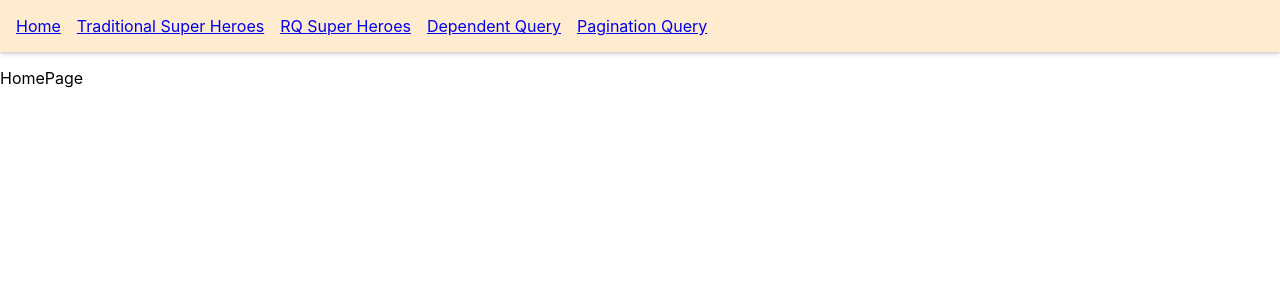
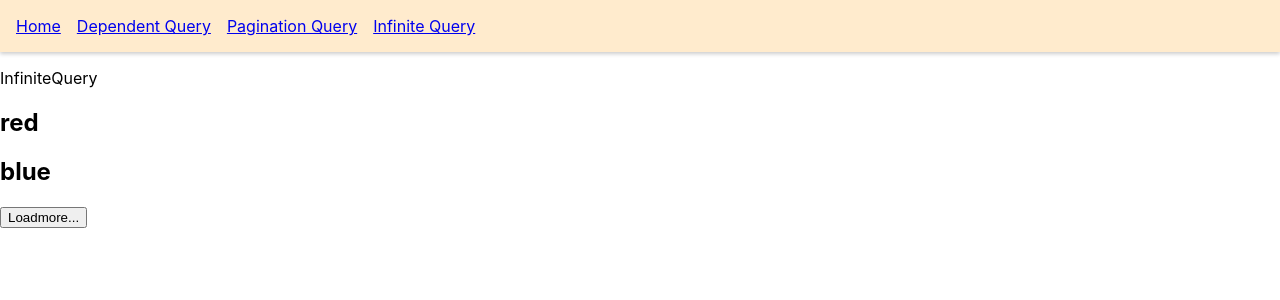
Before and after one commit to dattruong88vn/education-react-query, a React (Create React App) app: page /infinite-query in a window 1280 px wide. Shown: the top 300 px of the page. Built offline with nearby package versions, Linux system fonts and the light colour scheme; data requests are answered from the project's data file.

Commit message:
infinite query

```diff
--- a/src/App.js
+++ b/src/App.js
@@ -12,6 +12,7 @@ import { ParallelQueries } from "./components/ParallelQueries";
 import { DynamicParallelQuery } from "./components/DynamicParallelQuery";
 import DependentQueryPage from "./components/DependentQuery";
 import { PaginationQuery } from "./components/PaginationQuery";
+import { InfiniteQuery } from "./components/InfiniteQuery";
 
 const queryClient = new QueryClient();
 
@@ -25,16 +26,16 @@ function App() {
               <li>
                 <Link to="/">Home</Link>
               </li>
-              <li>
+              {/* <li>
                 <Link to="/super-heroes">Traditional Super Heroes</Link>
               </li>
               <li>
                 <Link to="/rq-super-heroes">RQ Super Heroes</Link>
               </li>
-              {/* <li>
+              <li>
                 <Link to="/hw-super-heroes">HW Super Heroes</Link>
-              </li> */}
-              {/* <li>
+              </li>
+              <li>
                 <Link to="/rq-parallel-queries">Parallel Queries</Link>
               </li>
               <li>
@@ -47,6 +48,9 @@ function App() {
               </li>
               <li>
                 <Link to="/pagination-query">Pagination Query</Link>
+              </li>
+              <li>
+                <Link to="/infinite-query">Infinite Query</Link>
               </li>
             </ul>
           </nav>
@@ -75,6 +79,9 @@ function App() {
             <Route path="/pagination-query">
               <PaginationQuery />
             </Route>
+            <Route path="/infinite-query">
+              <InfiniteQuery />
+            </Route>
             <Route path="/">
               <HomePage />
             </Route>
--- /dev/null
+++ b/src/components/InfiniteQuery.js
@@ -0,0 +1,53 @@
+import React from "react";
+import axios from "axios";
+import { useInfiniteQuery } from "react-query";
+
+const fetchColors = ({ pageParam = 1 }) => {
+  return axios.get(`http://localhost:4000/colors?_limit=2&_page=${pageParam}`);
+};
+
+export const InfiniteQuery = () => {
+  const { data, isLoading, isError, error, hasNextPage, fetchNextPage } =
+    useInfiniteQuery(["colors", "infinite"], fetchColors, {
+      getNextPageParam: (_lastPage, pages) => {
+        console.log(_lastPage);
+        if (pages.length < 5) {
+          return pages.length + 1;
+        } else {
+          return undefined;
+        }
+      },
+    });
+
+  if (isLoading) {
+    return <div>Loading...</div>;
+  }
+
+  if (isError) {
+    return <h2>{error.message}</h2>;
+  }
+
+  console.log(data);
+
+  return (
+    <div>
+      InfiniteQuery
+      <div>
+        {data?.pages?.map((group, index) => {
+          return (
+            <div key={index}>
+              {group.data.map((color) => {
+                return <h2>{color.label}</h2>;
+              })}
+            </div>
+          );
+        })}
+      </div>
+      <div>
+        <button onClick={fetchNextPage} disabled={!hasNextPage}>
+          Loadmore...
+        </button>
+      </div>
+    </div>
+  );
+};
```
Also changed, not shown: 1 other file (tests, documents, lock files or other folders).
